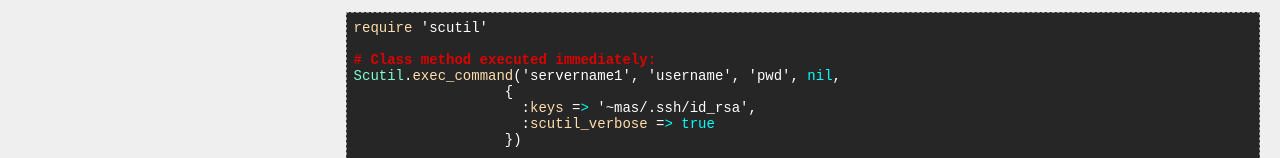
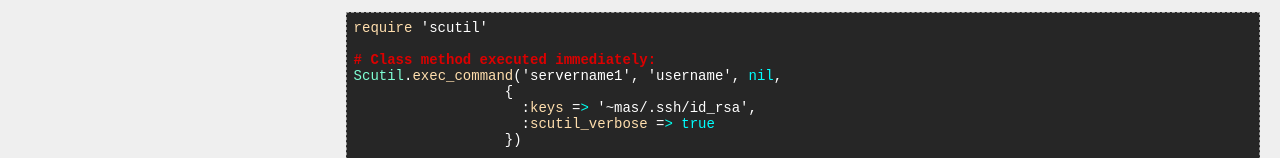
Before and after one commit to marcantonio/scutil, a plain HTML site: page doc/README_rdoc.html in a window 1280 px wide. Shown: the part 527-685 px from the top of the page. Drawn offline with Linux system fonts and the light colour scheme.

Commit message:
Updated README.

```diff
--- a/doc/README_rdoc.html
+++ b/doc/README_rdoc.html
@@ -133,7 +133,7 @@ href="Scutil.html">Scutil</a>.</p>
 <pre class="ruby"><span class="ruby-identifier">require</span> <span class="ruby-string">'scutil'</span>
 
 <span class="ruby-comment"># Class method executed immediately:  </span>
-<span class="ruby-constant">Scutil</span>.<span class="ruby-identifier">exec_command</span>(<span class="ruby-string">'servername1'</span>, <span class="ruby-string">'username'</span>, <span class="ruby-string">'pwd'</span>, <span class="ruby-keyword">nil</span>,
+<span class="ruby-constant">Scutil</span>.<span class="ruby-identifier">exec_command</span>(<span class="ruby-string">'servername1'</span>, <span class="ruby-string">'username'</span>, <span class="ruby-keyword">nil</span>,
                   {
                     :<span class="ruby-identifier">keys</span> =<span class="ruby-operator">&gt;</span> <span class="ruby-string">'~mas/.ssh/id_rsa'</span>,
                     :<span class="ruby-identifier">scutil_verbose</span> =<span class="ruby-operator">&gt;</span> <span class="ruby-keyword">true</span>
```
Also changed, not shown: doc/index.html (+1 -1 lines), 1 other file.
